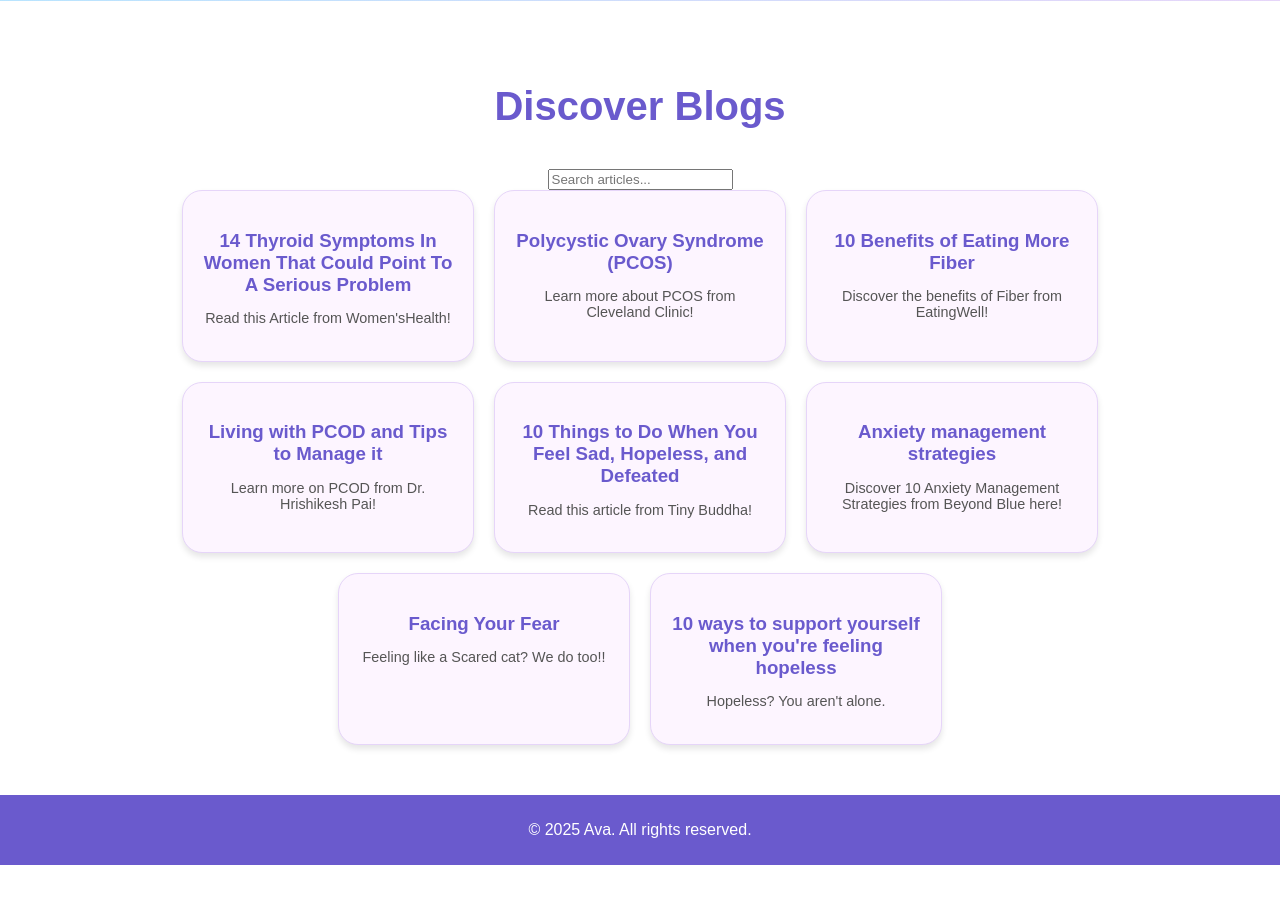
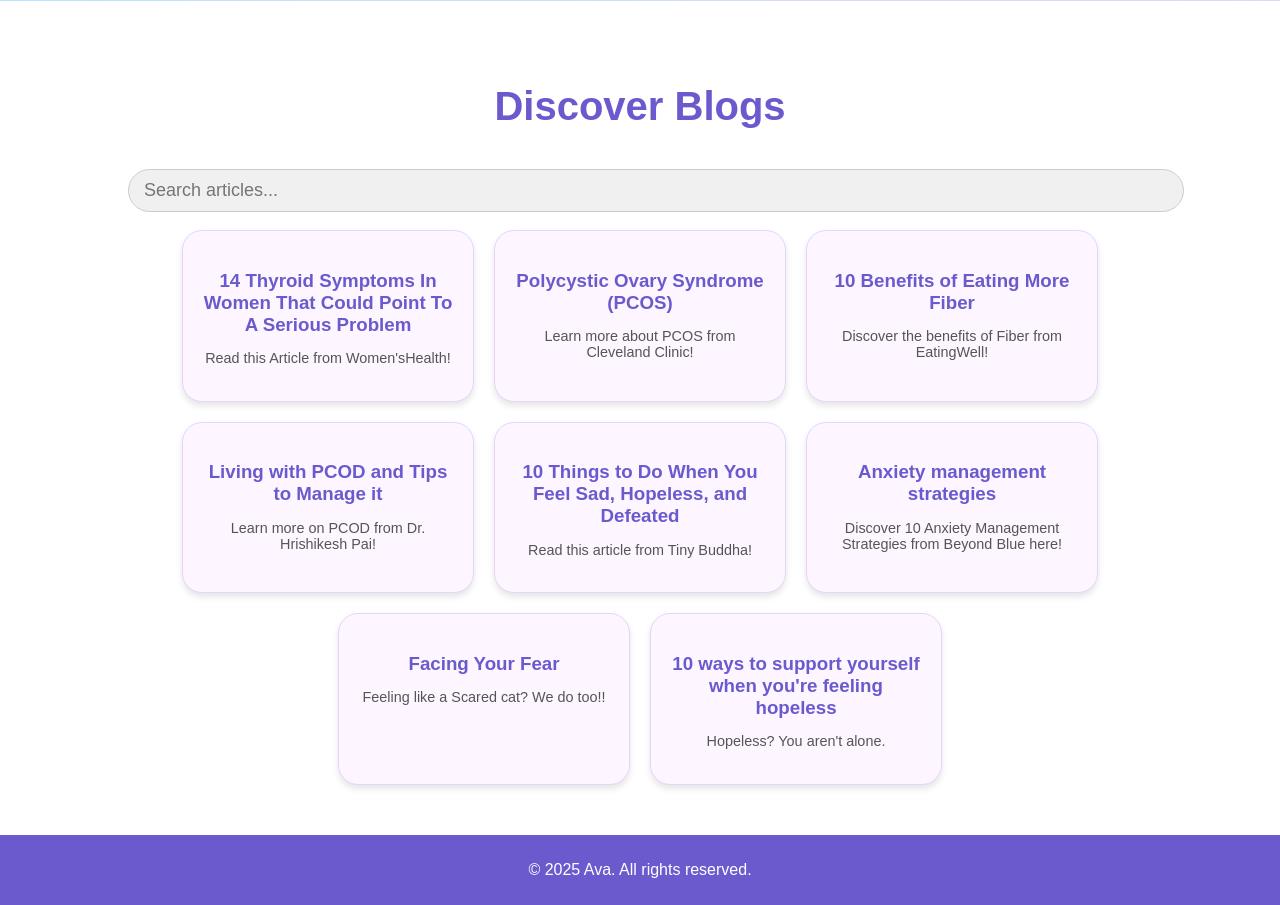
Before and after one commit to Menodore/AVA.github.io, a PHP site: page /blogs.html in a window 1280 px wide. Shown: the part 590-1495 px from the top of the page. Before the commit the page ends 1455 px from the top, so only its background shows below. Run offline with PHP 8.4, Linux system fonts and the light colour scheme.

Commit message:
edited searchbar on blogs page

```diff
--- a/blogs.html
+++ b/blogs.html
@@ -25,8 +25,8 @@
         <section class="features">
 
             <h2>Discover Blogs</h2>
-            <input type="text" id="searchBar" placeholder="Search articles..." onkeyup="searchArticles()">
-
+            <input type="text" id="searchBar" class="search-bar" placeholder="Search articles..." onkeyup="searchArticles()">
+            <br> <br>
             <div class="features-grid">
                 <div class="feature-card">
                     <a href="https://www.womenshealthmag.com/health/g19683170/thyroid-symptoms-in-women/">
--- a/home.css
+++ b/home.css
@@ -25,6 +25,20 @@ body {
     padding: 5px 0;
 }
 
+.search-bar {
+    width: 100%; /* Adjust width as needed */
+    padding: 10px 15px;
+    border-radius: 25px; /* Rounded corners */
+    border: 1px solid #ccc; /* Optional border */
+    background-color: #f0f0f0; /* Different inside color */
+    font-size: 18px; /* Bigger text */
+    outline: none;
+}
+
+.search-bar:focus {
+    border-color: #007BFF; /* Highlight border on focus */
+    background-color: #ffffff; /* Lighter background when typing */
+}
 
 
 header {
```
